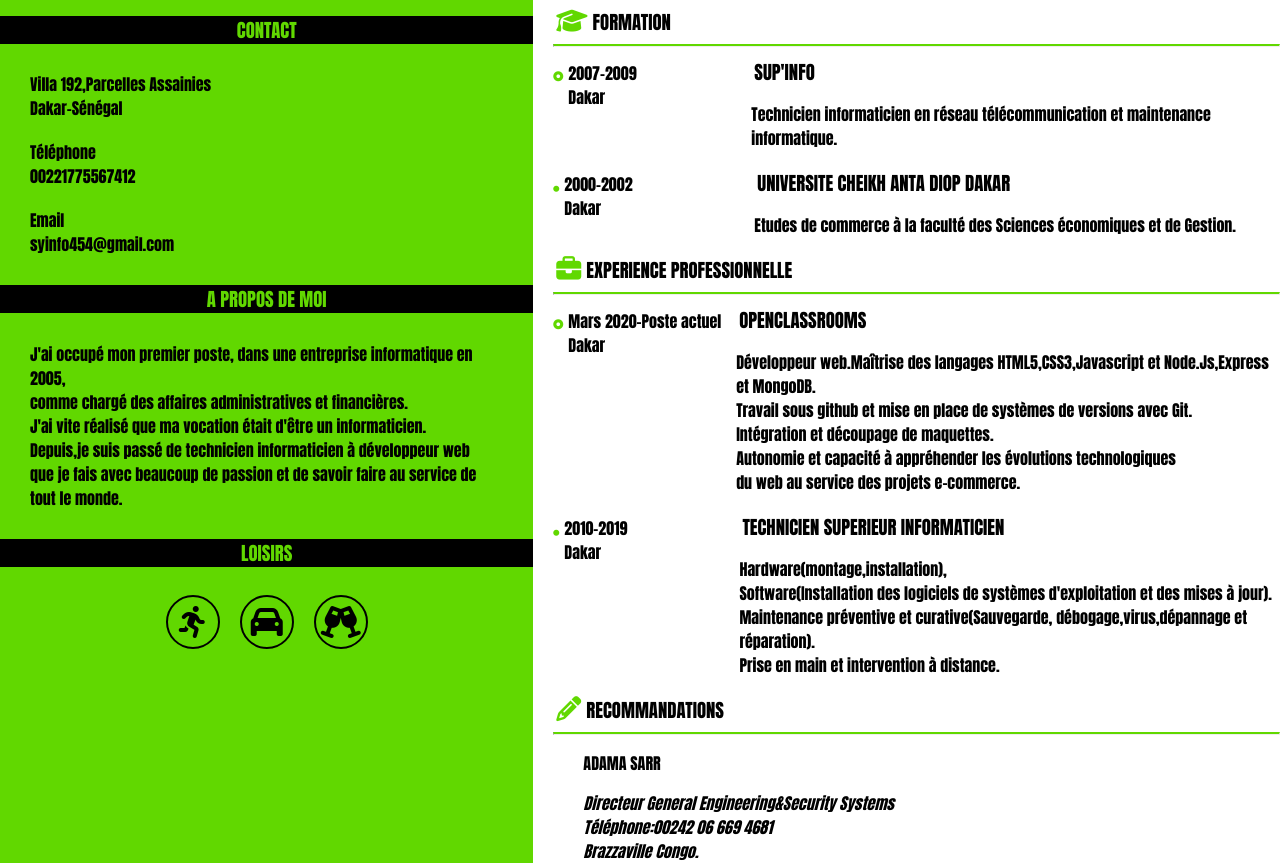
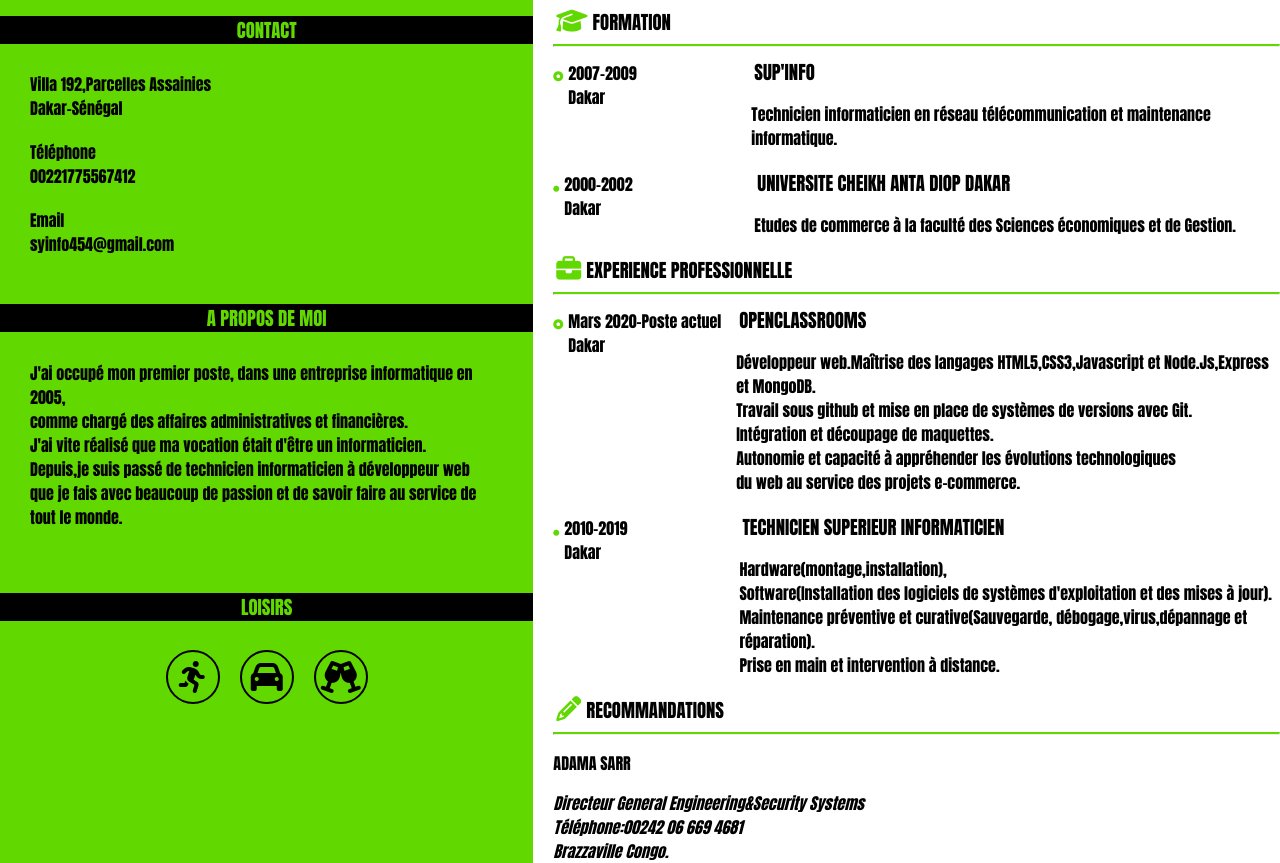
Before and after one commit to syinfo/CV, a plain HTML site: page index.html in a window 1280 px wide. Shown: the part 173-1036 px from the top of the page. Drawn offline with Linux system fonts and the light colour scheme; a web font is replaced by a local one.

Commit message:
first comit

```diff
--- a/cv.css
+++ b/cv.css
@@ -27,14 +27,14 @@ aside{
     display: flex;
     flex-direction: column;
     justify-content: flex-start;
-    width: auto;
+
     background-color:#61D800;
 }
 
  header{
     display: inline-block;
     text-align: center;
-    width: auto;
+
 }
 .photo{
     display: inline-block;
@@ -52,7 +52,7 @@ aside{
     background-color:black;
     color:#61D800;
     text-align: center;
-    width: auto;
+
 }
 
 aside section p{
@@ -85,7 +85,7 @@ ul{
 main{
     display: flex;
     flex-direction: column;
-    width: auto;
+
     padding-left: 20px;
 }
 
@@ -126,7 +126,7 @@ h3 i{
 
 .underline{
     border-top: solid 2px #61D800;
-    width: auto;
+
 }
 
 .emplacement{
@@ -138,24 +138,13 @@ h3 i{
 .date{
     width: 190px;
 }
-
-h3{
-    width: 400px;
-}
-
-#CEO{
-    width: 250px;
-    padding-left: 30px;
-}
-
-address{
-    width: 375px;
-    padding-left: 30px;
+aside section{
+    flex: 1;
 }
 
 /*Responsive effects*/
 /*Small devices (landscape phones, 576px and up)*/
-@media (min-width: 320px) {
+@media (min-width: 200px) {
 
     .container{
         display: flex;
@@ -163,7 +152,7 @@ address{
 }
 }
 
-@media (min-width: 320px) {
+@media (min-width: 200px) {
 aside{
     display: flex;
     flex-direction: column;
```
